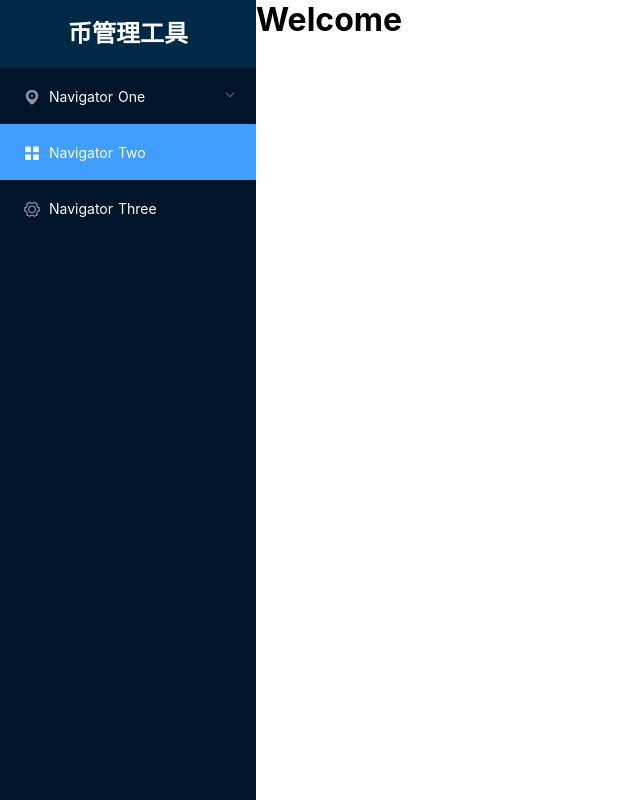
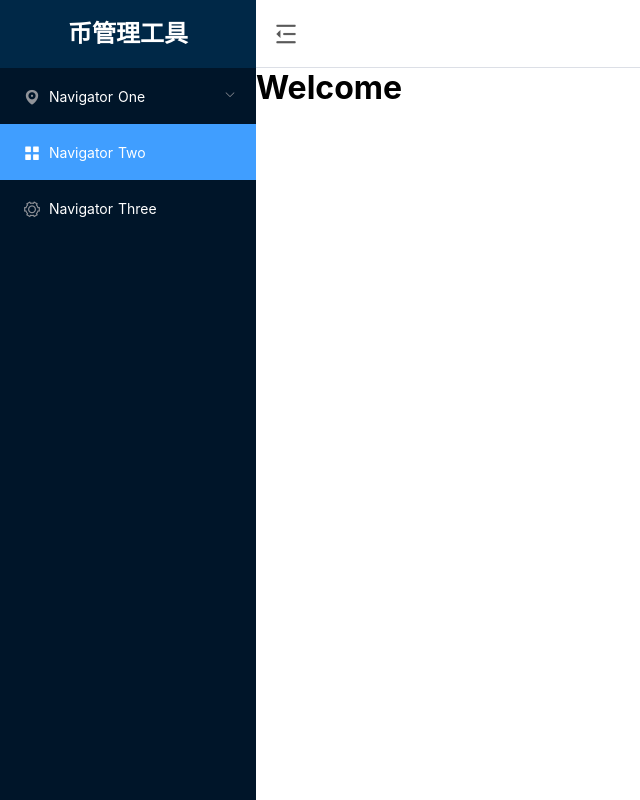
Before and after one commit to jpsiyu/coin-tool, a Nuxt app: page / in a window 1280 px wide. Shown: the whole page, without its empty margins (0-640 px from the left). Built offline with nearby package versions, Linux system fonts and the light colour scheme.

Commit message:
nav status

```diff
--- a/components/Navigator.vue
+++ b/components/Navigator.vue
@@ -40,11 +40,6 @@
 </template>
 
 <style scoped>
-.nav {
-  background-color: #001529;
-  width: 256px;
-}
-
 .nav-title {
   background-color: #002847;
   color: #fff;
--- /dev/null
+++ b/components/Status.vue
@@ -0,0 +1,38 @@
+<template>
+  <div class="st">
+    <img
+      class="st-expand"
+      src="@/assets/icons/expand.png"
+      alt=""
+      @click="expand"
+    >
+  </div>
+</template>
+
+<script>
+export default {
+  methods: {
+    expand() {
+      this.$emit('expand')
+    }
+  }
+}
+</script>
+
+<style scoped>
+.st {
+  height: 68px;
+  width: 100%;
+  border-bottom: 1px solid #dcdfe6;
+  display: flex;
+  justify-content: space-between;
+  align-items: center;
+  padding: 0 20px;
+}
+
+.st-expand {
+  width: 20px;
+  height: 20px;
+  cursor: pointer;
+}
+</style>
--- a/layouts/default.vue
+++ b/layouts/default.vue
@@ -1,20 +1,35 @@
 <template>
   <div class="de">
-    <Navigator />
-    <nuxt />
+    <div class="de-nav" v-show="showNav">
+      <Navigator/>
+    </div>
+    <div class="de-main">
+      <Status @expand="expand" />
+      <nuxt />
+    </div>
   </div>
 </template>
 
 <script>
 import Navigator from '@/components/Navigator'
+import Status from '@/components/Status'
 export default {
-  components: { Navigator }
+  components: { Navigator, Status },
+  data() {
+    return {
+      showNav: true
+    }
+  },
+  methods: {
+    expand() {
+      this.showNav = !this.showNav
+    }
+  }
 }
 </script>
 
 <style>
-
-.de{
+.de {
   position: fixed;
   top: 0;
   left: 0;
@@ -22,4 +37,14 @@ export default {
   right: 0;
   display: flex;
 }
+
+.de-nav{
+  background-color: #001529;
+  width: 256px;
+  height: 100%;
+}
+
+.de-main {
+  flex: 1;
+}
 </style>
```
Also changed, not shown: assets/icons/expand.png (added).
